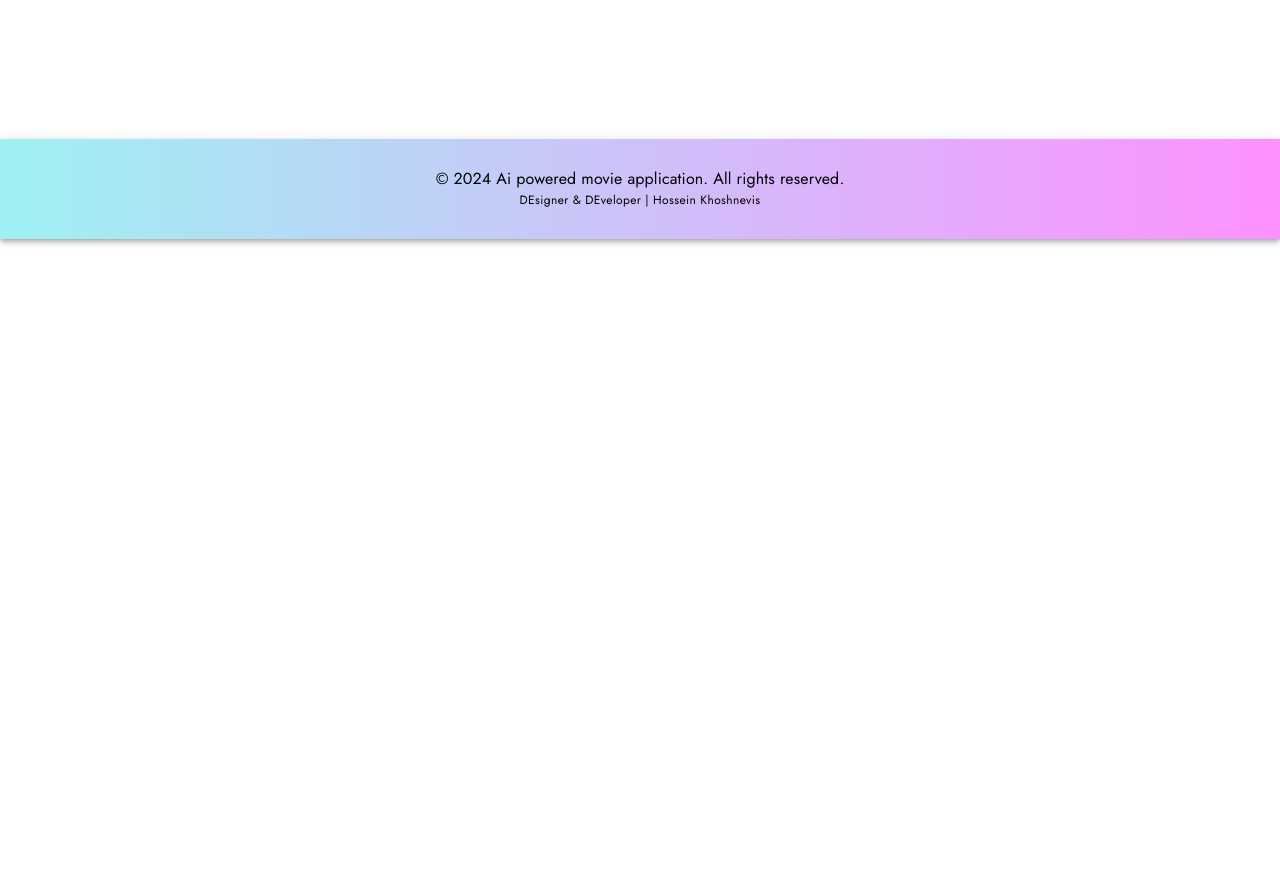
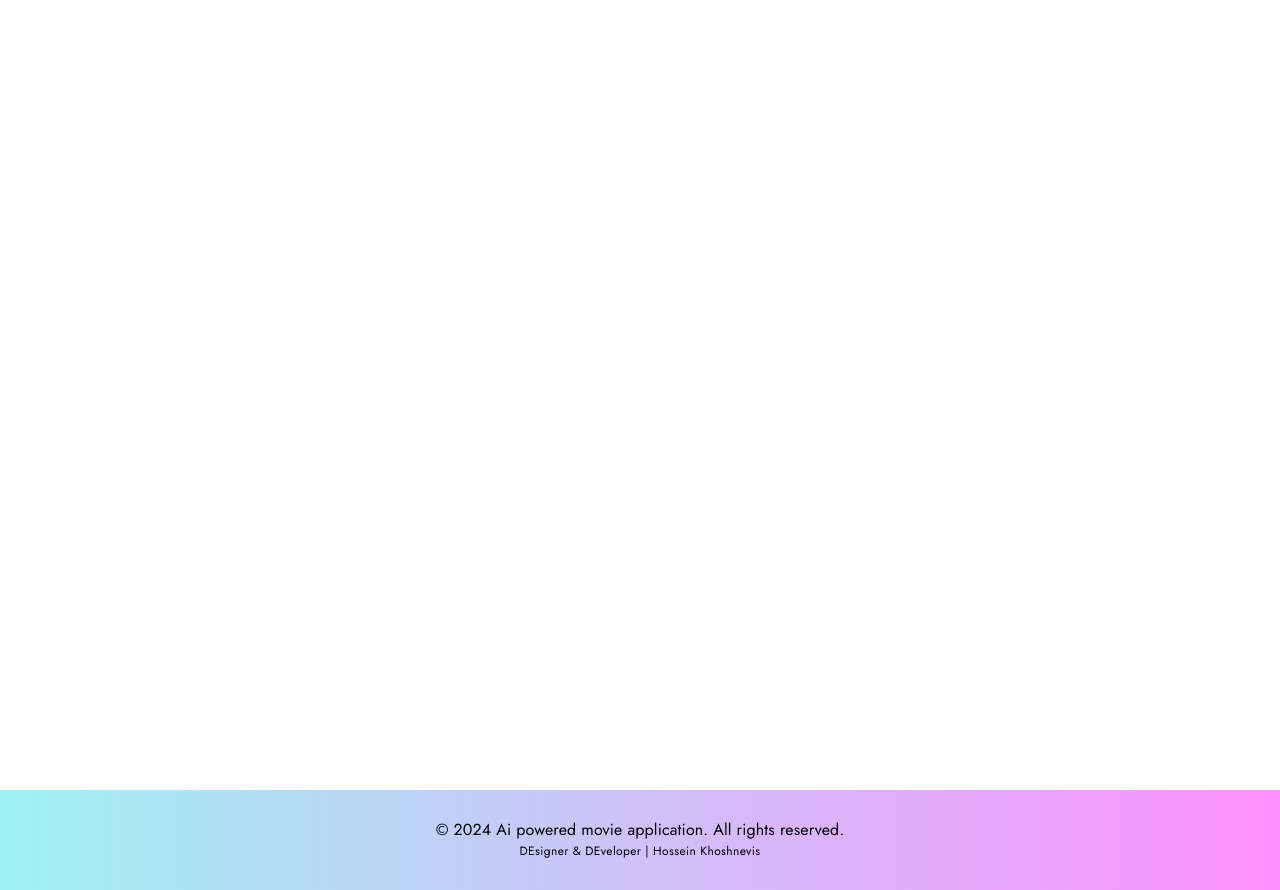
Before and after one commit to hosseinkhoshnevis94/ai-movie-app, a React (Vite) app: page / in a window 1280 px wide. Shown: the part 480-1370 px from the top of the page. Before the commit the page ends 800 px from the top, so only its background shows below. Built offline with nearby package versions, Linux system fonts and the light colour scheme; no server answers; a web font is replaced by a local one.

Commit message:
add miheight to main container

```diff
--- a/src/assets/ui/AppLayout.jsx
+++ b/src/assets/ui/AppLayout.jsx
@@ -9,7 +9,7 @@ const AppLayout = () => {
   return (
     <>
          <NavBar></NavBar>
-        <Container>
+        <Container sx={{minHeight:'1000px'}}>
          <Grid container maxWidth={'xl'} sx={{margin:'40px auto'}}>
          <Outlet></Outlet>
          </Grid>
--- a/src/assets/ui/Footer/Footer.jsx
+++ b/src/assets/ui/Footer/Footer.jsx
@@ -1,16 +1,16 @@
 import React from 'react';
-import { AppBar, Toolbar, Typography } from '@mui/material';
+import { AppBar, Box, Toolbar, Typography } from '@mui/material';
 
 const Footer = () => {
   return (
-    <AppBar position="static"  sx={{marginTop:'150px',backgroundColor:'#00DBDE00',backgroundImage:'linear-gradient(90deg, #00dbde61 0%, #fc00ff6e 100%)',color:'black'}}  >
+    <Box position="static"  sx={{marginTop:'150px',backgroundColor:'#00DBDE00',backgroundImage:'linear-gradient(90deg, #00dbde61 0%, #fc00ff6e 100%)',color:'black'}}  >
       <Toolbar sx={{display:'flex',flexDirection:'column',justifyContent:'center',alignItems:'center',height:'100px'}}>
         <Typography variant="body1" color="inherit">
           © {new Date().getFullYear()} Ai powered movie application. All rights reserved.
         </Typography>
         <Typography variant="caption" color="inherit">DEsigner & DEveloper | Hossein Khoshnevis</Typography>
       </Toolbar>
-    </AppBar>
+    </Box>
   );
 };
 
--- a/src/index.css
+++ b/src/index.css
@@ -9,6 +9,10 @@
 a{
   text-decoration: none;
   color: inherit;
+}
+
+#root{
+  min-height: 1.5vh;
 }
 
 /* :root {
```
